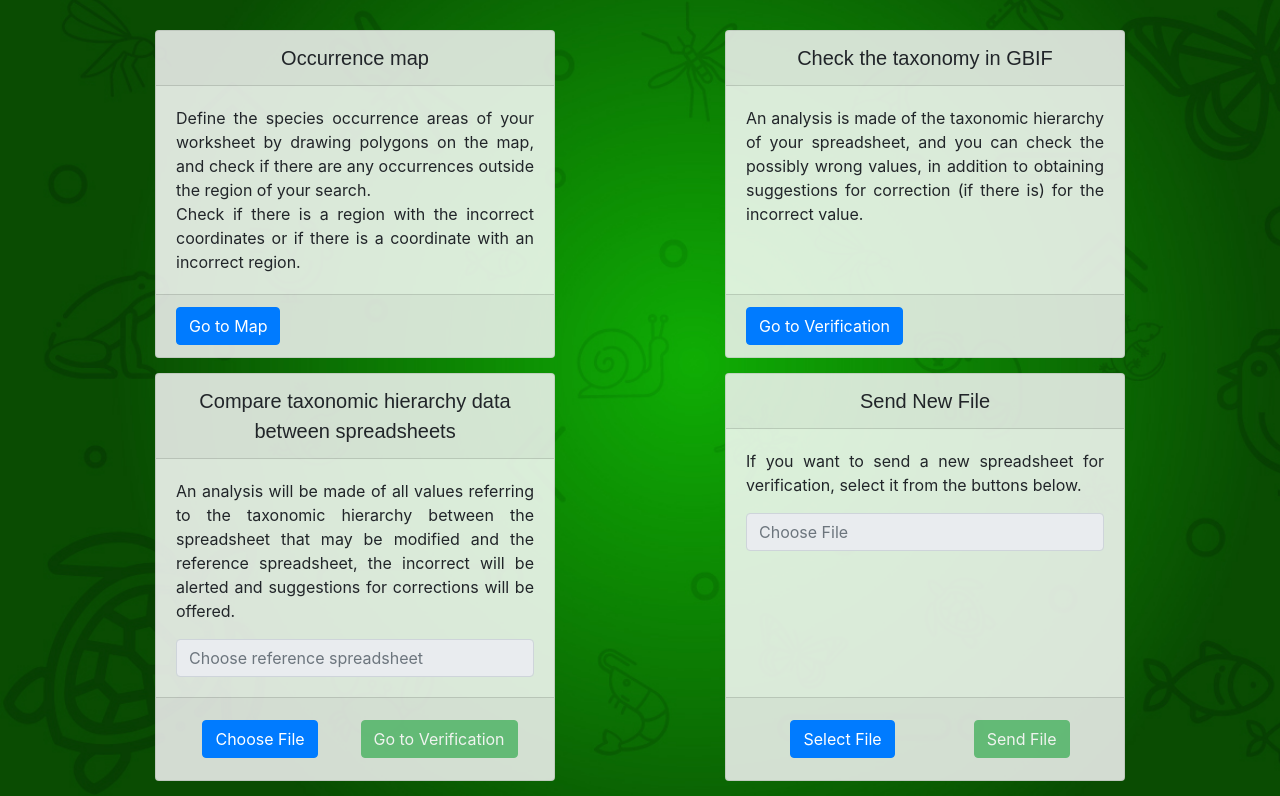
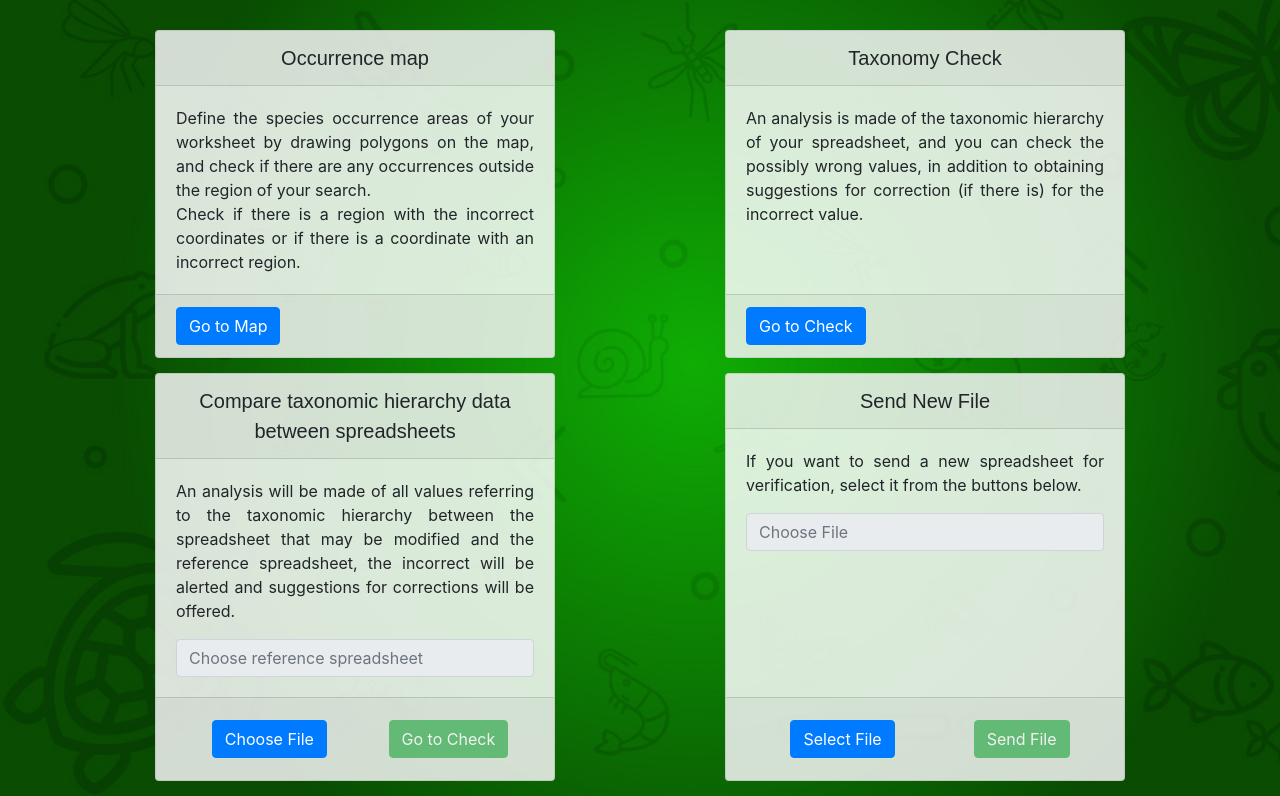
Before and after one commit to marcos-de-sousa/BioTaxGeo, a Flask app: template templates/transition/choose_route.html in a window 1280 px wide. Shown: the part 71-867 px from the top of the page. Run offline with Flask 2, Linux system fonts and the light colour scheme; the template is opened without the code that fills it, so the values that code supplies are empty; some libraries are stand-ins or nearby versions; some web fonts are replaced.

Commit message:
docs: change in titles and gifs

```diff
--- a/model/coordinate.py
+++ b/model/coordinate.py
@@ -158,7 +158,6 @@ class Coordinate:
                         self.coordinate[coord_name]["second"] = float(self.coordinate[coord_name]["second"])
                         if emisf_neg:
                             self.coordinate[coord_name]["second"] = self.coordinate[coord_name]["second"] * -1
-
                 # Caso a coordinate esteja em formato degree por minute.
                 if spaces == 2:
 
--- a/model/data_treatment.py
+++ b/model/data_treatment.py
@@ -47,7 +47,7 @@ class Data_Treatment:
                                                          sn=Scientific_Name
                                                         )
 
-                if Scientific_Name in self.verified_hierarchy:
+                if Scientific_Name in self.get_Verified_Hierarchy():
                     continue
                 else:
                     gbif_values = requests.get(
--- a/templates/transition/choose_route.html
+++ b/templates/transition/choose_route.html
@@ -28,12 +28,12 @@
                 </div>
                 <div class="col routesColDiv" style=" margin-bottom: 15px;">
                     <div class="routesCard card">
-                        <div class="card-header text-center routeCardHeader">Check the taxonomy in GBIF</div>
+                        <div class="card-header text-center routeCardHeader">Taxonomy Check</div>
                         <div class="card-body">
                             <p style="text-align: justify;" class="card-text">An analysis is made of the taxonomic hierarchy of your spreadsheet, and you can check the possibly wrong values, in addition to obtaining suggestions for correction (if there is) for the incorrect value.</p>
                         </div>
                         <div class="card-footer">
-                            <a href="taxon_form" class="btn btn-primary">Go to Verification</a>
+                            <a href="taxon_form" class="btn btn-primary">Go to Check</a>
                         </div>
                     </div>
                 </div>
@@ -54,7 +54,7 @@
                                         <input id="uploadBtn2" type="file" name="file" class="upload" />
                                     </div>
                                     <div class="text-left text-muted">
-                                        <input id="submit" type="submit" value="Go to Verification" class="btn btn-success" disabled />
+                                        <input id="submit" type="submit" value="Go to Check" class="btn btn-success" disabled />
                                     </div>
                                 </div>
                             </form>
```
Also changed, not shown: README.md, files/images/ScreenshotIndex.png (deleted), files/images/map-pt1.gif, files/images/pt1.gif.
